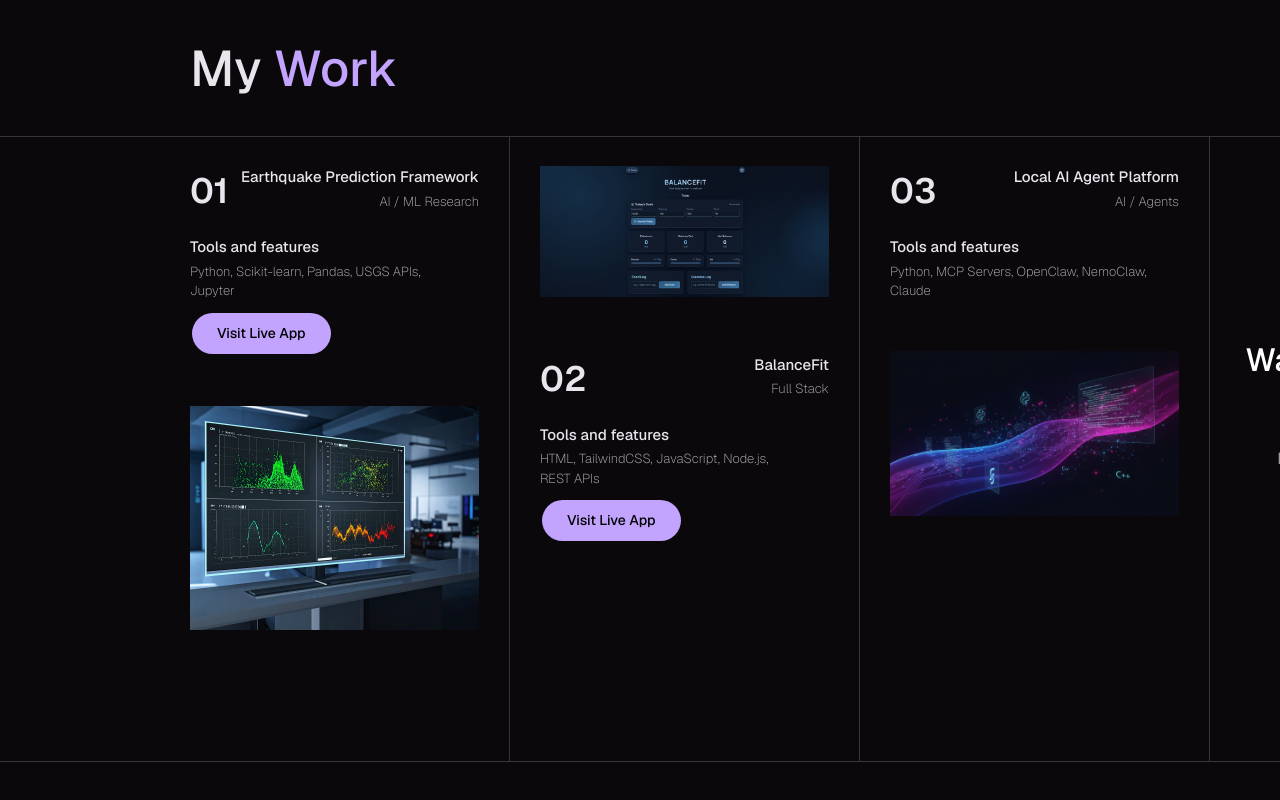
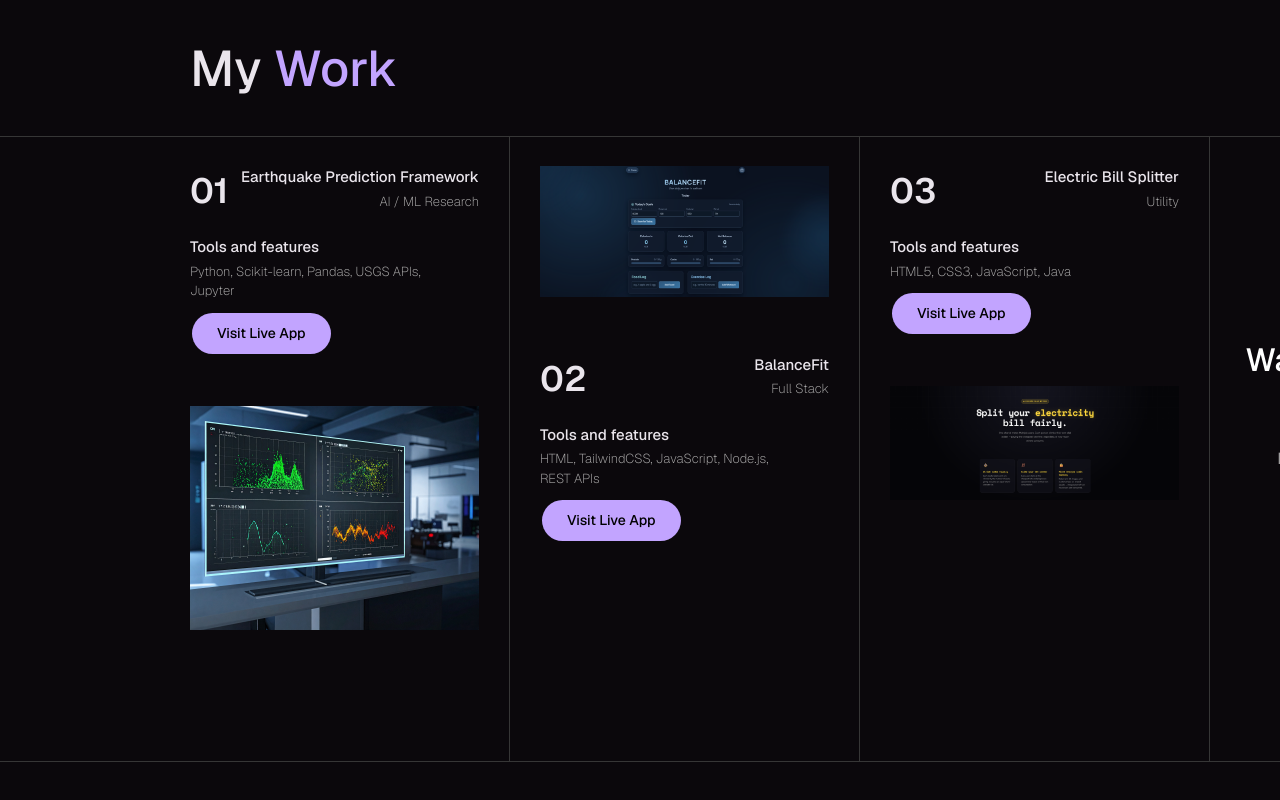
Before and after one commit to lalitmohan-mekap/Lalit-Portfolio, a React (Vite) app: page / in a window 1280 px wide. Shown: the part 3743-4543 px from the top of the page. Built offline with nearby package versions, Linux system fonts and the light colour scheme; a web font is replaced by a local one.

Commit message:
Add Election Process and Electric Bill Splitter projects

```diff
--- a/src/data/config.js
+++ b/src/data/config.js
@@ -128,6 +128,16 @@ export const config = {
     },
     {
       id: 3,
+      title: "Electric Bill Splitter",
+      category: "Utility",
+      technologies: "HTML5, CSS3, JavaScript, Java",
+      image: "./images/electric-bill.png",
+      link: "https://lalitmohan-mekap.github.io/Electricity_Bill_Splitter/",
+      description:
+        "A fair way to split electricity bills across multiple users sharing a single meter using the Divided Slab Method. Features proportional allocation of energy tiers and a modern glassmorphism UI.",
+    },
+    {
+      id: 4,
       title: "Local AI Agent Platform",
       category: "AI / Agents",
       technologies: "Python, MCP Servers, OpenClaw, NemoClaw, Claude",
@@ -136,7 +146,7 @@ export const config = {
         "Configured local AI models and implemented MCP servers to create sophisticated agent frameworks for data processing and tool utilization. Applied systematic troubleshooting to refine model responses.",
     },
     {
-      id: 4,
+      id: 5,
       title: "System Monitor Tool",
       category: "c++",
       technologies: "C++",
@@ -144,6 +154,16 @@ export const config = {
       link: "https://github.com/lalitmohan-mekap/System-Monitor-Tool",
       description:
         "A lightweight System Monitor Tool written in C++ that displays real-time information about running processes, CPU usage, memory load, and system statistics — similar to the Linux top command.",
+    },
+    {
+      id: 6,
+      title: "Election Process Education",
+      category: "Web Application",
+      technologies: "React, TypeScript, Framer Motion, Tailwind CSS",
+      image: "./images/election-process.png",
+      link: "https://lalitmohan-mekap.github.io/Election-Process-Education/",
+      description:
+        "A modern, interactive web application that teaches citizens how elections work around the world. The platform combines rich animations, real-world data, and mobile-first responsive design to make civic education engaging and accessible.",
     },
   ],
   contact: {
```
Also changed, not shown: public/images/election-process.png (added), public/images/electric-bill.png (added).
